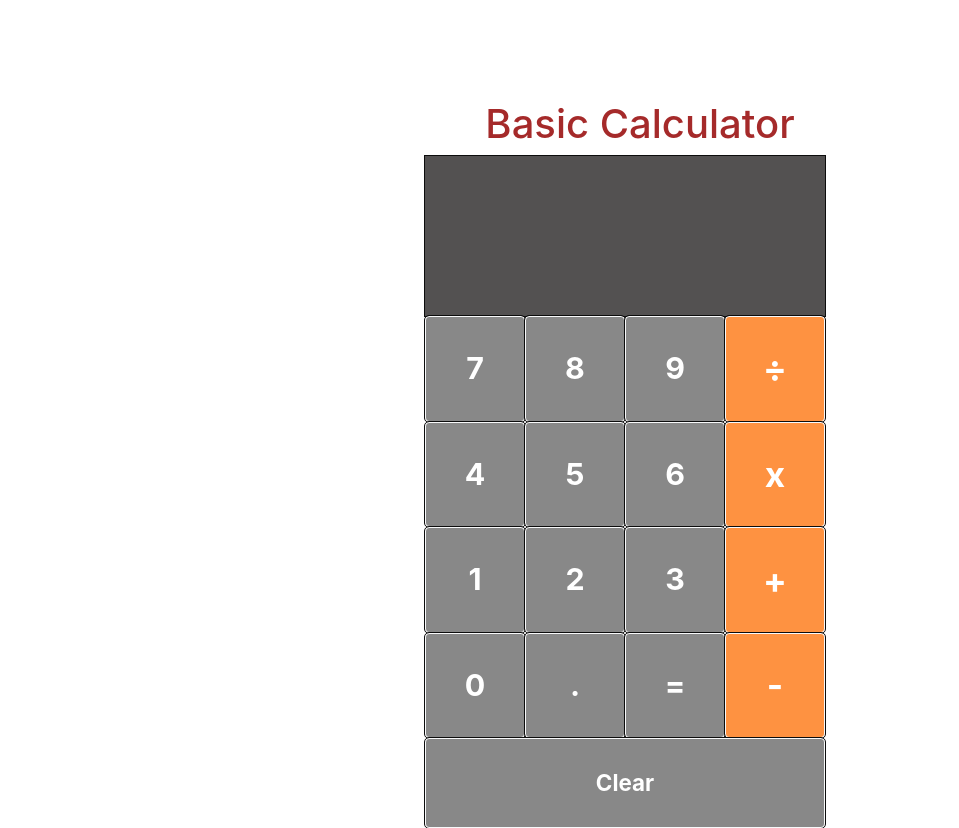
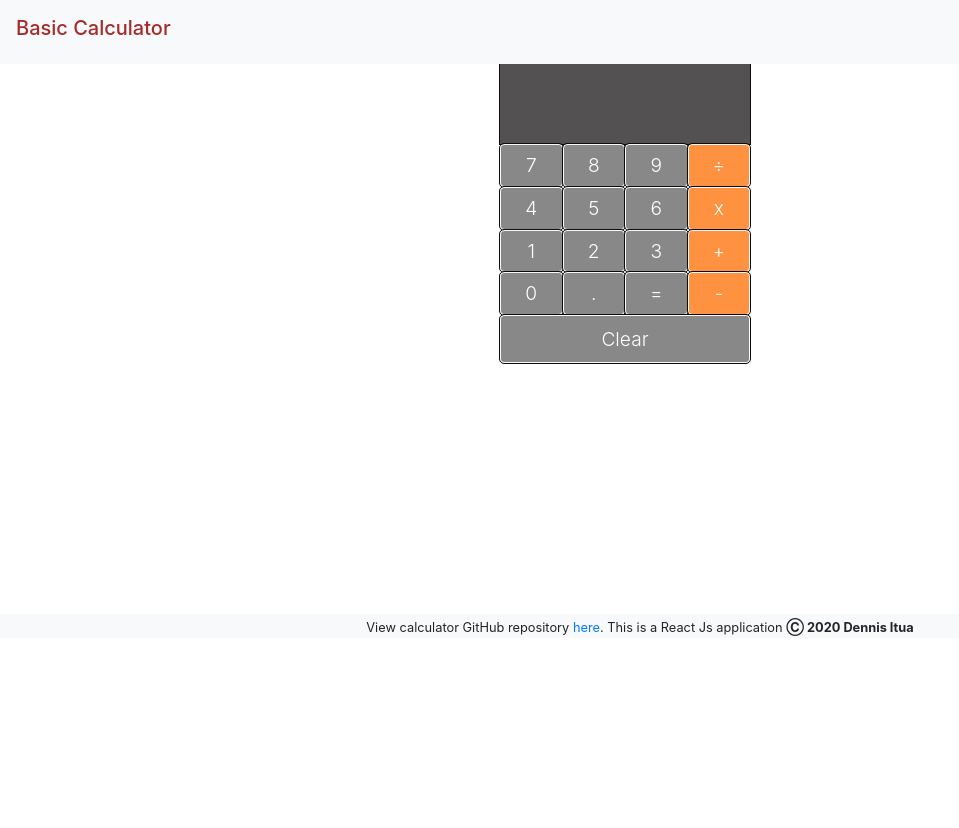
Before and after one commit to Dennis-The14th-web/calculator, a React (Create React App) app: page / in a window 1280 px wide. Shown: the whole page, without its empty margins (0-959 px from the left). After the commit the page ends 800 px from the top, so only its background shows below. Built offline with nearby package versions, Linux system fonts and the light colour scheme.

Commit message:
updated header and footer components

```diff
--- a/src/App.css
+++ b/src/App.css
@@ -1,6 +1,6 @@
 .App {
   text-align: center;
-  display: inline-flex;
+  /* display: block; */
   justify-content: center;
   align-items: center;
   height: 100vh;
@@ -13,43 +13,6 @@
 }
 
 .calc-wrapper {
-  height: 600px;
-  width: 400px;
+  height: 550px;
+  width: 250px;
 }
-
-
-
-/* .App-logo {
-  height: 40vmin;
-  pointer-events: none;
-}
-
-@media (prefers-reduced-motion: no-preference) {
-  .App-logo {
-    animation: App-logo-spin infinite 20s linear;
-  }
-}
-
-.App-header {
-  background-color: #282c34;
-  min-height: 100vh;
-  display: flex;
-  flex-direction: column;
-  align-items: center;
-  justify-content: center;
-  font-size: calc(10px + 2vmin);
-  color: white;
-}
-
-.App-link {
-  color: #61dafb;
-}
-
-@keyframes App-logo-spin {
-  from {
-    transform: rotate(0deg);
-  }
-  to {
-    transform: rotate(360deg);
-  }
-} */
--- a/src/App.js
+++ b/src/App.js
@@ -1,6 +1,8 @@
 import React, { useState } from 'react';
 import './App.css';
+import Header from './components/Header';
 import Calculator from './components/Calculator';
+import Footer from './components/Footer';
 
 function App() {
 
@@ -55,6 +57,7 @@ function App() {
 
   return (
     <div className="App">
+      <Header/>
       <Calculator
       sum={sum}
       sub={sub}
@@ -64,6 +67,7 @@ function App() {
       result={result}
       handleBtn={addTo}
       />
+      <Footer/>
     </div>
   );
 }
--- a/src/components/Calculator/index.css
+++ b/src/components/Calculator/index.css
@@ -1,6 +1,7 @@
 .title {
   color: #a52a2a;
-  font-size: 2.5em;
+  font-size: 1.5em;
+  text-align: center;
 }
 
 .result {
@@ -10,7 +11,7 @@
   font-weight: lighter;
   resize: horizontal;
   justify-content: flex-end;
-  font-size: 5em;
+  font-size: 2.5em;
   background-color: #535151;
   color: #ffffff;
   padding: 0.5em 0.2em 0 0;
@@ -18,46 +19,33 @@
 
 }
 
-input {
-  resize: horizontal;
-  width: 200px;
-}
-
-.input:active {
-  width: auto;
-}
-
-.input:focus {
-  min-width: 200px;
-}
-
 .btnNum {
-    min-height: 3em;
+    min-height: 1.5em;
     display: flex;
     justify-content: center;
     align-items: center;
-    font-weight: bolder;
-    font-size: 1.9em;
+    font-weight: 300;
+    font-size: 1.2em;
     background-color: #888888;
     color: #fff;
     flex: 1;
-    /* margin-top: -20px; */
     outline: 1px solid #0c0c0c;
 }
 
 .operator {
     background-color: #fe9241;
     color: #ffffff;
-    font-size: 2.2em;
+    font-size: 1.2em;
+    font-weight: 300;
 }
 
 #clear-btn {
-  height: 4em;
+  min-height: 2.5em;
   display: flex;
   justify-content: center;
   align-items: center;
-  font-weight: bolder;
-  font-size: 1.4em;
+  font-weight: 300;
+  font-size: 1.2em;
   /* background-color: #9e9ba8; */
   background-color: #888888;
   color: #fff;
--- a/src/components/Calculator/index.jsx
+++ b/src/components/Calculator/index.jsx
@@ -6,7 +6,6 @@ function Calculator (props){
     return (
         <div className="d-flex justify-content-center">
             <div className="calc-wrapper">
-            <h2 className="title">Basic Calculator</h2>
             <div className="row">
             <div className="result">{props.result}</div>
             </div>
--- a/src/components/Footer/index.css
+++ b/src/components/Footer/index.css
@@ -0,0 +1,3 @@
+/* #sticky-footer {
+    flex-shrink: none;
+  } */
--- a/src/components/Footer/index.jsx
+++ b/src/components/Footer/index.jsx
@@ -0,0 +1,14 @@
+import React from 'react';
+import '../Calculator/index.css';
+
+function Footer() {
+    return (
+         <div>
+            <footer class="footer sticky-bottom footer-light bg-light">
+                <p><small>View calculator GitHub repository <a id="contact-me-footer" href="https://github.com/Dennis-The14th-web/calculator">here</a>. This is a React Js application <b>&#9400; 2020 Dennis Itua </b></small></p>
+            </footer>
+        </div>
+    )
+}
+
+export default Footer
--- a/src/components/Header/index.css
+++ b/src/components/Header/index.css
@@ -0,0 +1,3 @@
+.navbar .navbar-brand {
+    color: #a52a2a;
+}
--- /dev/null
+++ b/src/components/Header/index.jsx
@@ -0,0 +1,15 @@
+import React from 'react';
+import '../Header/index.css';
+
+
+function Header() {
+    return (
+        <div>
+            <nav class="navbar sticky-top navbar-light bg-light">
+                <h2 class="navbar-brand">Basic Calculator</h2>
+            </nav>
+        </div>
+    )
+}
+
+export default Header
```
